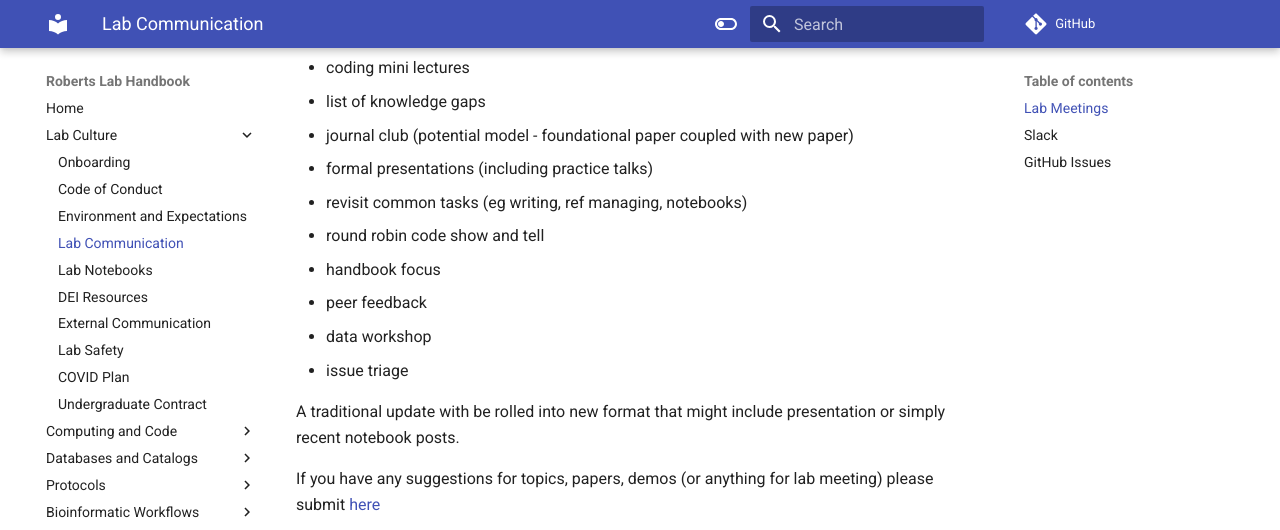
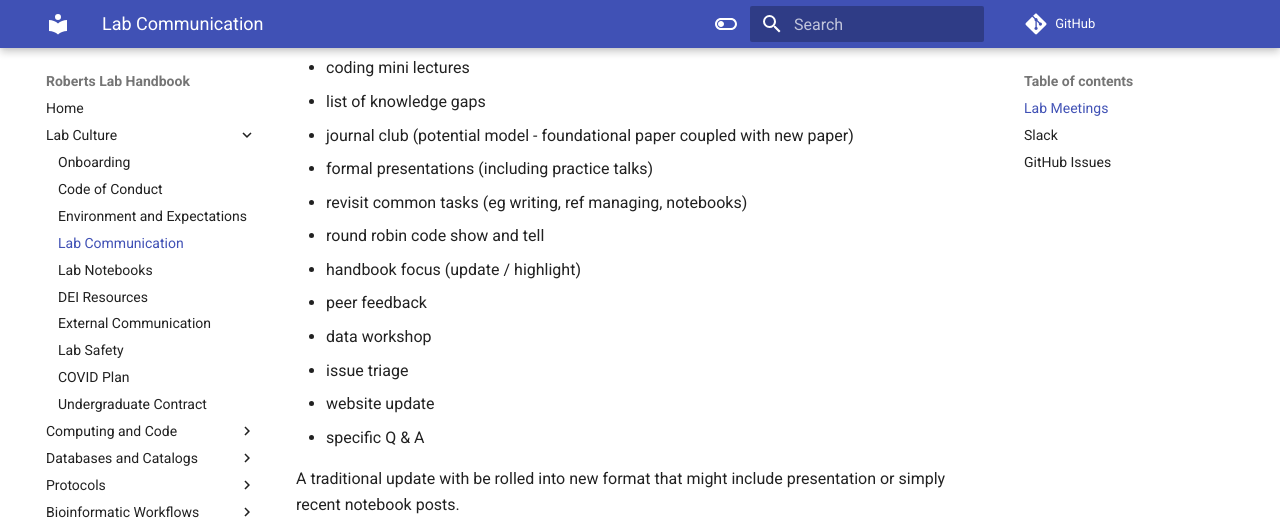
Before and after one commit to RobertsLab/resources, an MkDocs documentation site: the page built from docs/Lab-Communication.md, in a window 1280 px wide and 900 px high, scrolled down 622 px, cut to the strip 0-530 px from the top of the window. Built offline with MkDocs 1.6.1 and Material for MkDocs 9.7.7, drawn with Linux system fonts in a browser that asks for light colours; comment, search, counter and statistics services are not loaded.

Commit message:
ideas for lab meeting

```diff
--- a/docs/Lab-Communication.md
+++ b/docs/Lab-Communication.md
@@ -16,10 +16,12 @@ In general we will use DEI slots for a book club focused discussion and academic
 * formal presentations (including practice talks)
 * revisit common tasks (eg writing, ref managing, notebooks)
 * round robin code show and tell
-* handbook focus
+* handbook focus (update / highlight)
 * peer feedback
 * data workshop
 * issue triage
+* website update
+* specific Q & A
 
 A traditional update with be rolled into new format that might include presentation or simply recent notebook posts.
 
```
